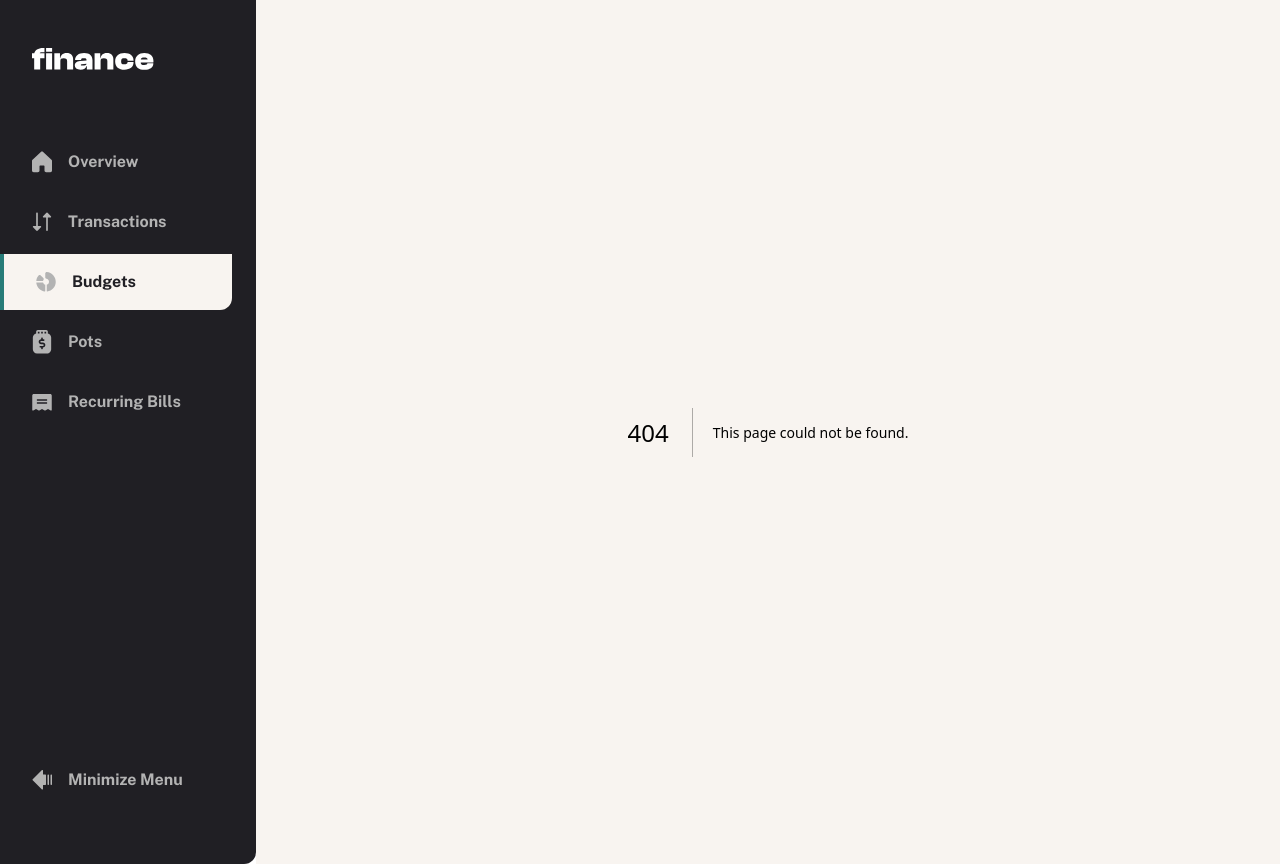
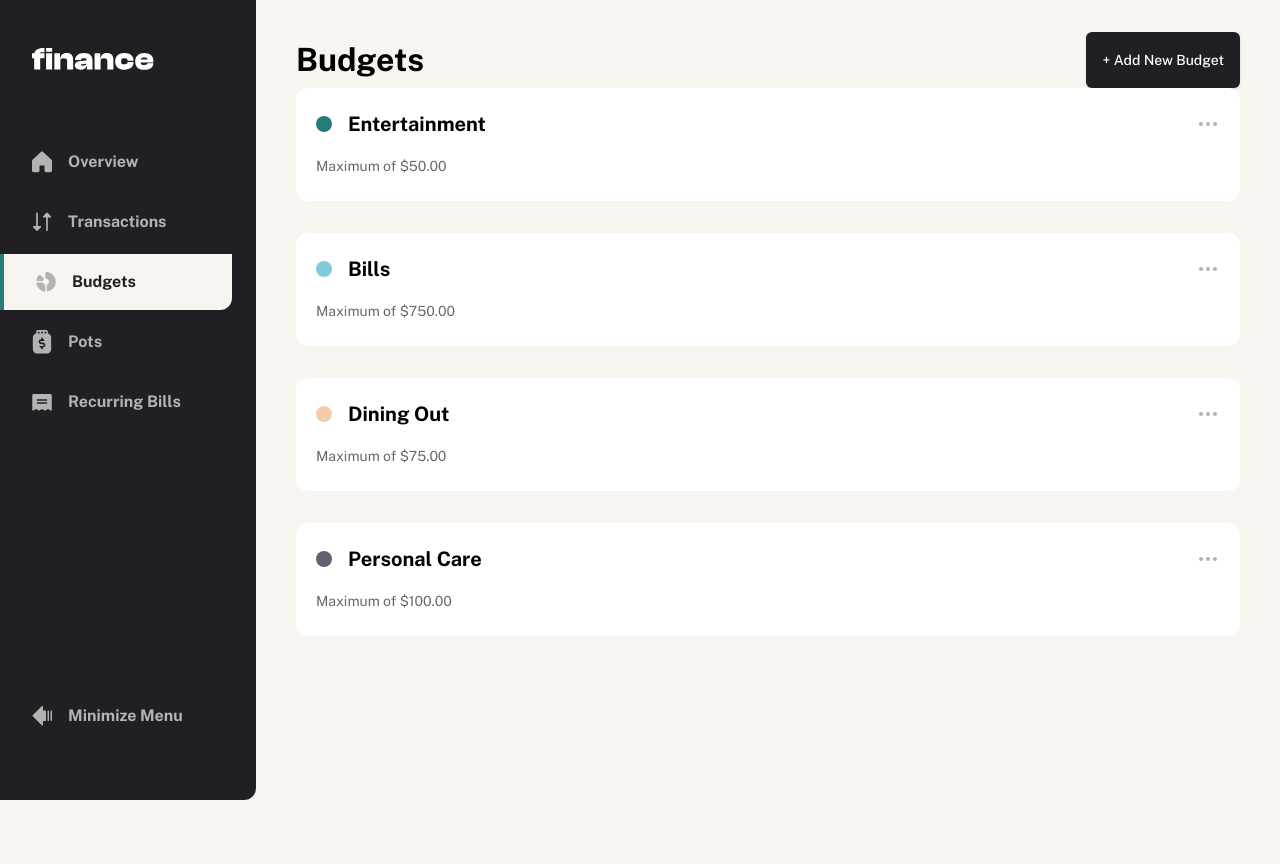
Before and after one commit to ronnieima/personal-finance-app, a Next.js app: page /budgets in a window 1280 px wide. Before the commit this address had no page. After the commit the page ends 800 px from the top, so only its background shows below. Built offline with nearby package versions, Linux system fonts and the light colour scheme.

Commit message:
start on budgets page

```diff
--- /dev/null
+++ b/src/app/budgets/page.tsx
@@ -0,0 +1,37 @@
+import { Button } from '@/components/ui/button';
+import React from 'react';
+import data from '@/../public/assets/data.json';
+import Card from '@/components/Card';
+import { Ellipsis } from 'lucide-react';
+
+export default function BudgetsPage() {
+  return (
+    <div>
+      <header className="flex justify-between items-center">
+        <h1 className="text-preset-1">Budgets</h1>
+        <Button className="bg-grey-900 h-14 text-white">
+          + Add New Budget
+        </Button>
+      </header>
+      <section className="flex flex-col gap-8">
+        {data.budgets.map((budget) => (
+          <Card key={budget.category}>
+            <header className="flex justify-between items-center">
+              <div className="flex items-center gap-4">
+                <div
+                  className={`h-4 w-4 rounded-full`}
+                  style={{ background: budget.theme }}
+                />
+                <h2 className="text-preset-2">{budget.category}</h2>
+              </div>
+              <Ellipsis className="text-grey-300" />
+            </header>
+            <h3 className="text-preset-4 text-grey-500">
+              Maximum of ${budget.maximum.toFixed(2)}
+            </h3>
+          </Card>
+        ))}
+      </section>
+    </div>
+  );
+}
--- a/src/app/transactions/page.tsx
+++ b/src/app/transactions/page.tsx
@@ -33,19 +33,22 @@ export default function TransactionsPage() {
       <Card className=" gap-6 md:p-8">
         <header className="flex  gap-6">
           <Input placeholder="Search transaction" />
-          <div className="">
-            <Label className="hidden">Sort by</Label>
+          <div className="flex gap-1">
+            <Label className="hidden md:block">Sort by</Label>
             <Select>
-              <SelectTrigger className="w-[180px] hidden  md:flex">
-                <SelectValue placeholder="Latest" />
+              <SelectTrigger className="w-[180px] ">
+                <SelectValue placeholder="Latest" className="hidden md:flex" />
+              </SelectTrigger>
+              <SelectTrigger className="">
+                <img src="/assets/images/icon-sort-mobile.svg" />
               </SelectTrigger>
 
               <SelectContent>
                 <SelectGroup>
                   <SelectItem value="latest">Latest</SelectItem>
                   <SelectItem value="oldest">Oldest</SelectItem>
-                  <SelectItem value="a-to-z">A-to-z</SelectItem>
-                  <SelectItem value="z-to-a">Z-to-a</SelectItem>
+                  <SelectItem value="a-to-z">A-to-Z</SelectItem>
+                  <SelectItem value="z-to-a">Z-to-A</SelectItem>
                   <SelectItem value="highest">Highest</SelectItem>
                   <SelectItem value="lowest">Lowest</SelectItem>
                 </SelectGroup>
```
